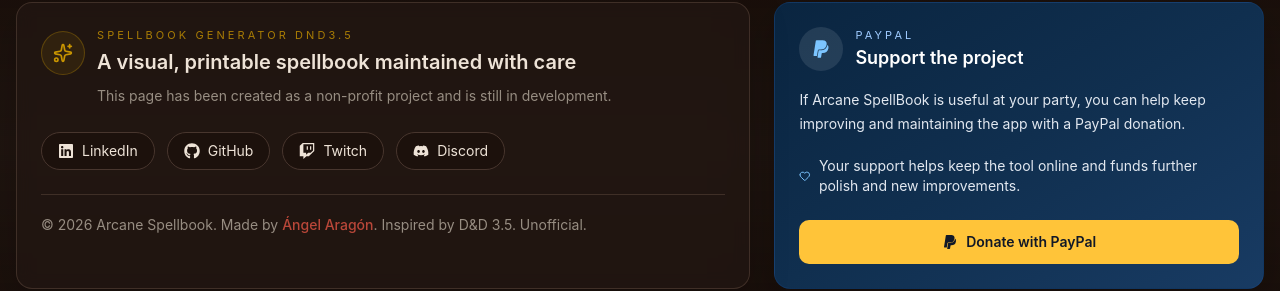
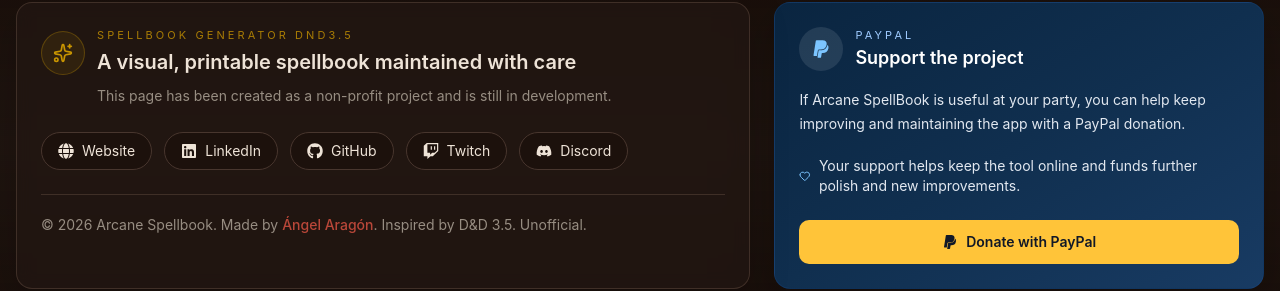
Before and after one commit to Algol95/ScrollSpell-DnD3.5, a React (Vite) app: page / in a window 1280 px wide. Shown: the part 1354-1645 px from the top of the page. Built offline with nearby package versions, Linux system fonts and the light colour scheme; a web font is replaced by a local one.

Commit message:
feat: actualizar enlaces en el pie de página y cambiar texto de "Portfolio" a "Web"

```diff
--- a/src/components/Footer.tsx
+++ b/src/components/Footer.tsx
@@ -40,6 +40,16 @@
 
             <div className="mt-6 flex flex-wrap items-center gap-3">
               <a
+                href="https://www.angelaragondev.com"
+                target="_blank"
+                rel="noopener noreferrer"
+                className="inline-flex items-center gap-2 rounded-full border border-border bg-background/60 px-4 py-2 text-sm text-foreground transition hover:border-gold/40 hover:text-gold"
+                aria-label={messages.footer.portfolio}
+              >
+                <FaGlobe className="h-4 w-4" />
+                <span>{messages.footer.portfolio}</span>
+              </a>
+              <a
                 href="https://www.linkedin.com/in/angel-dev-aragon"
                 target="_blank"
                 rel="noopener noreferrer"
@@ -79,16 +89,6 @@
                 <FaDiscord className="h-4 w-4" />
                 <span>{messages.footer.discord}</span>
               </a>
-              <a
-                href="#"
-                target="_blank"
-                rel="noopener noreferrer"
-                className="hidden items-center gap-2 rounded-full border border-border bg-background/60 px-4 py-2 text-sm text-foreground transition hover:border-gold/40 hover:text-gold"
-                aria-label={messages.footer.portfolio}
-              >
-                <FaGlobe className="h-4 w-4" />
-                <span>{messages.footer.portfolio}</span>
-              </a>
             </div>
 
             <div className="mt-6 border-t border-border/80 pt-5 text-sm text-muted-foreground">
@@ -96,7 +96,7 @@
                 &copy; {new Date().getFullYear()} {messages.header.defaultTitle}
                 . {messages.footer.madeByPrefix}{" "}
                 <a
-                  href="https://www.linkedin.com/in/angel-dev-aragon"
+                  href="https://www.angelaragondev.com"
                   target="_blank"
                   rel="noopener noreferrer"
                   className="font-medium text-accent transition hover:text-gold"
--- a/src/locales/en.json
+++ b/src/locales/en.json
@@ -85,7 +85,7 @@
     "github": "GitHub",
     "twitch": "Twitch",
     "discord": "Discord",
-    "portfolio": "Portfolio",
+    "portfolio": "Website",
     "donateTitle": "Support the project",
     "donateDescription": "If Arcane SpellBook is useful at your party, you can help keep improving and maintaining the app with a PayPal donation.",
     "donateHint": "Your support helps keep the tool online and funds further polish and new improvements.",
--- a/src/locales/es.json
+++ b/src/locales/es.json
@@ -85,9 +85,9 @@
     "github": "GitHub",
     "twitch": "Twitch",
     "discord": "Discord",
-    "portfolio": "Portfolio",
+    "portfolio": "Web",
     "donateTitle": "Apoya el proyecto",
-    "donateDescription": "Si ScrollSpell te resulta útil en tus partidas, puedes ayudar a mantener y mejorar la aplicación con una donación por PayPal.",
+    "donateDescription": "Si SpellBook te resulta útil en tus partidas, puedes ayudar a mantener y mejorar la aplicación con una donación por PayPal.",
     "donateHint": "Tu apoyo ayuda a seguir iterando la herramienta, pulir detalles y mantenerla online.",
     "donateAction": "Donar con PayPal",
     "donatePending": "Añade tu enlace real de PayPal en Footer.tsx para activar el botón de donación."
```
